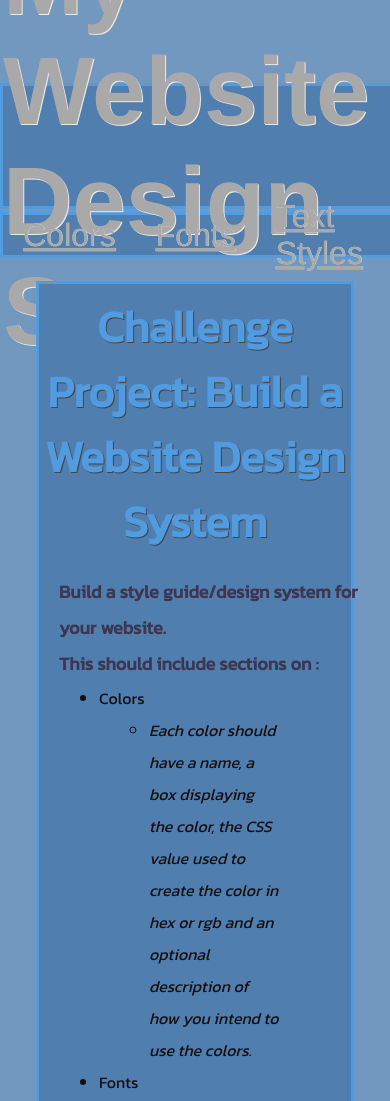
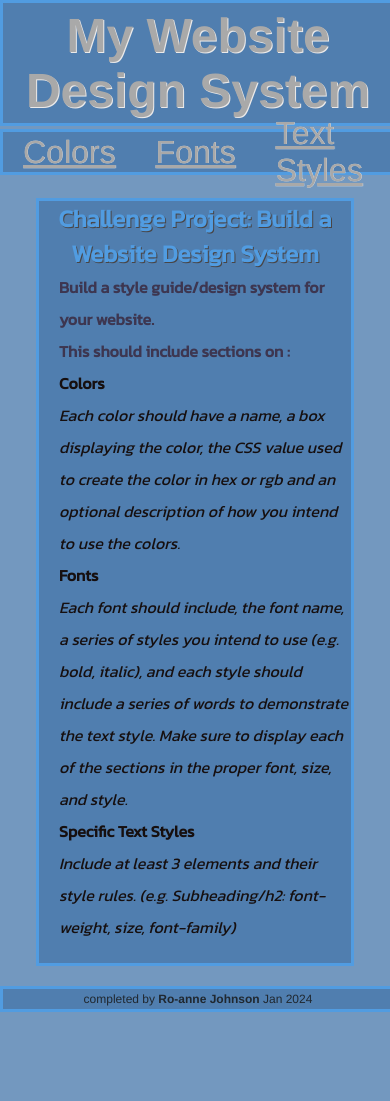
Before and after one commit to Roannej/website-design-system, a plain HTML site: page starting/index.html in a window 390 px wide. Shown: the top 1101 px of the page. After the commit the page ends 1012 px from the top, so only its background shows below. Drawn offline with Linux system fonts and the light colour scheme.

Commit message:
save initial index.html+css

```diff
--- a/starting/index.html
+++ b/starting/index.html
@@ -31,7 +31,7 @@
                 <p>Build a style guide/design system for your website.</p>
                 <p>This should include sections on &colon;</p>
                     <ul class="list">
-                        <li>Colors</li>
+                        <li><strong>Colors</strong></li>
                             <ul class="nest">
                                 <li>Each color should have a name, a box
                                     displaying the color, the CSS value
@@ -40,7 +40,7 @@
                                     to use the colors.
                                 </li>
                             </ul>
-                        <li>Fonts</li>
+                        <li><strong>Fonts</strong></li>
                             <ul class="nest">
                                 <li>Each font should include, the font
                                     name, a series of styles you intend to use
@@ -50,7 +50,7 @@
                                     sections in the proper font, size, and style.
                                 </li>
                             </ul>
-                        <li>Specific Text Styles</li>
+                        <li><strong>Specific Text Styles</strong></li>
                             <ul class="nest">
                                 <li>Include at least 3 elements and their style
                                     rules. (e.g. Subheading/h2: font-weight, size,
--- a/starting/styles.css
+++ b/starting/styles.css
@@ -15,11 +15,13 @@
     /*--sec-font: kanit - still to load and link;*/
     --heading-col: #A9A9A9;
     --text-sh: rgb(235, 234, 234);
+    display: flex;
 }
 
 html {
     background-color: var(--main-color);
     font-family: 'Franklin Gothic Medium', 'Arial Narrow', Arial, sans-serif;
+    display: flex;
 }
 
 #header {
@@ -34,10 +36,11 @@ html {
     font-family: var(--main-font);
     color: var(--heading-col);
     text-shadow: 1px 1px var(--text-sh);
-    display: inline-flex;
+    display:inline-flex;
     align-items: center;
     justify-content: center;
     overflow-y:visible;
+    text-align: center;
 }
 
 .nav {
@@ -46,7 +49,7 @@ html {
     width: 100%;
     height: 40px;
     font-size: var(--h3-font);
-    display: flex;
+    display: inline-flex;
     justify-content: center;
     background-color: var(--sec-color);
     color: var(--heading-col);
@@ -147,3 +150,88 @@ html {
     justify-content: center;
     font-size: 12px;
 }
+
+@media only screen and (max-width: 1000px) {
+     #header {
+        font-size: 2.25rem;
+    }
+}
+
+@media only screen and (max-width: 850px) {
+    #header {
+        font-size: 1.75rem;
+    }
+
+}
+@media only screen and (max-width: 600px) {
+    #header {
+        font-size: 1.50rem;
+    }
+
+}
+@media only screen and (max-width: 370px) {
+    #header {
+        font-size: 0.5rem;
+    }
+
+}
+
+@media only screen and (max-width: 1000px) {
+     #header {
+        font-size: 2.25rem;
+    }
+}
+
+@media only screen and (max-width: 850px) {
+    #header {
+        font-size: 1.75rem;
+    }
+
+}
+@media only screen and (max-width: 600px) {
+    #header {
+        font-size: 1.50rem;
+    }
+
+}
+@media only screen and (max-width: 370px) {
+    #header {
+        font-size: 1.5rem;
+    }
+
+}
+@media only screen and (max-width: 370px) {
+   .nav li {
+       font-size: 16px;
+   }
+}
+
+@media only screen and (max-width: 600px) {
+    #main h2 {
+        font-size: 1.5rem;
+        margin: auto;
+        }
+ }
+
+@media only screen and (max-width: 370px) {
+   #main h2 {
+       font-size: 20px;
+       margin: auto;
+       }
+}
+@media only screen and (max-width: 600px) {
+    #project p, #project .list, #project .nest {
+        font-size: 16px;
+        margin: auto;
+        padding-right: 10px;
+        list-style-type: none;
+        }
+ }
+
+@media only screen and (max-width: 370px) {
+   #project p, #project .list, #project .nest {
+       font-size: 14px;
+       margin: auto;
+       list-style-type: none;
+       }
+}
```
